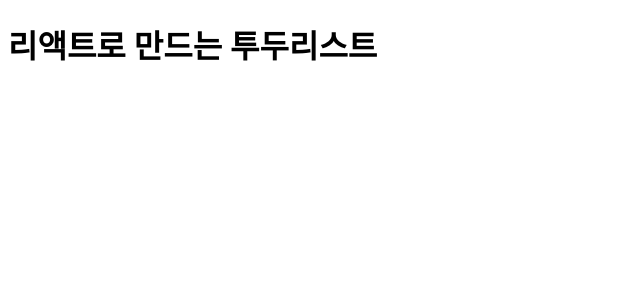
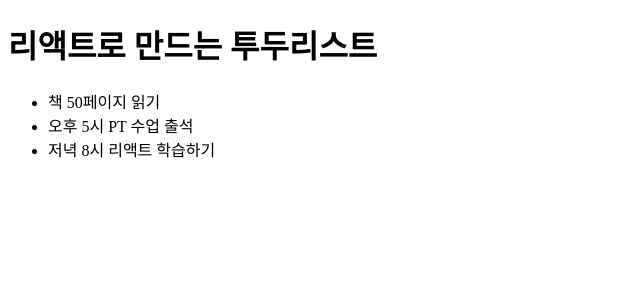
Before and after one commit to shin-Hyunwoo/react-practice-todo-list, a React (Vite) app: page / in a window 1280 px wide. Shown: the top 300 px of the page, without its empty margins (0-640 px from the left). Built offline with nearby package versions, Linux system fonts and the light colour scheme.

Commit message:
✨ feat: pass data TodoList component

```diff
--- a/src/components/TodoItem.jsx
+++ b/src/components/TodoItem.jsx
@@ -1,5 +1,5 @@
-const TodoItem = () => {
-  return <li>투두 내용</li>;
+const TodoItem = ({ id, content }) => {
+  return <li key={id}>{content}</li>;
 };
 
 export default TodoItem;
--- a/src/components/TodoList.jsx
+++ b/src/components/TodoList.jsx
@@ -1,5 +1,13 @@
-const TodoList = (props) => {
-  return <ul></ul>;
+import TodoItem from './TodoItem';
+
+const TodoList = ({ todos }) => {
+  return (
+    <ul>
+      {todos.map((todo) => {
+        return <TodoItem id={todo.id} content={todo.content} />;
+      })}
+    </ul>
+  );
 };
 
 export default TodoList;
```
